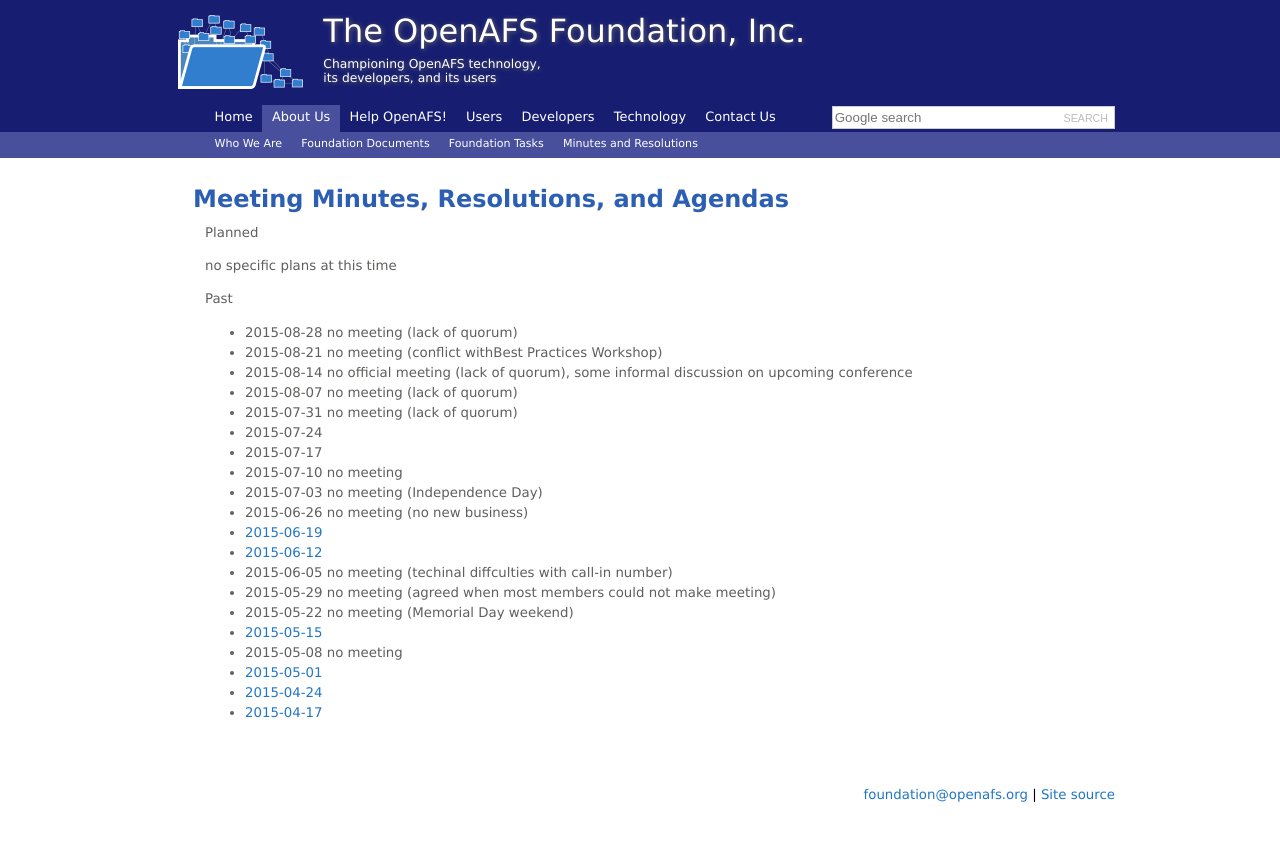
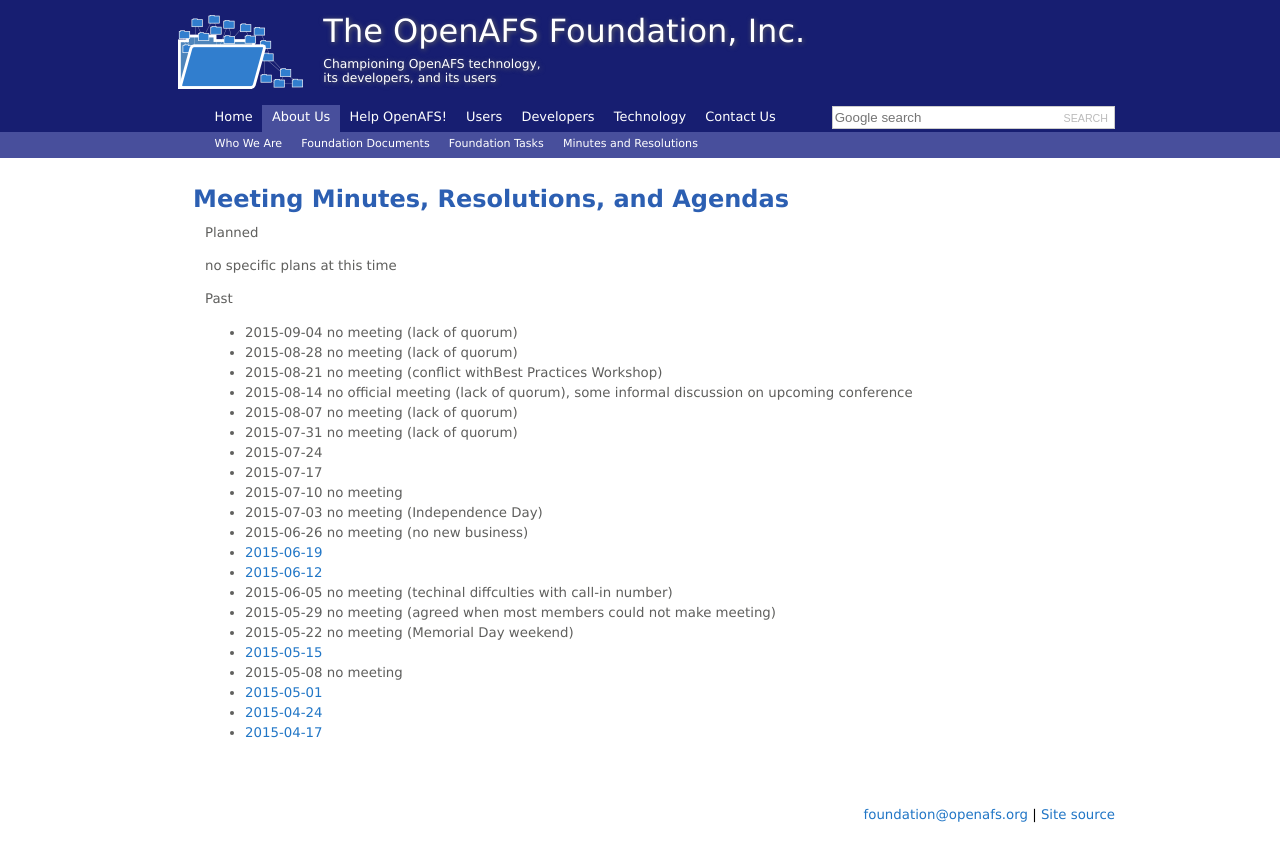
Before and after one commit to openafsfoundation/openafsfoundation.org, a Jekyll site: the page built from about/minutes/index.md, in a window 1280 px wide. Shown: the top 862 px of the page. Built offline with Jekyll 4.4.1, drawn with Linux system fonts in a browser that asks for light colours.

Commit message:
minutes updated, another meeting skipped

```diff
--- a/about/minutes/index.md
+++ b/about/minutes/index.md
@@ -11,6 +11,7 @@
 
 Past
 
+* 2015-09-04 no meeting (lack of quorum)
 * 2015-08-28 no meeting (lack of quorum)
 * 2015-08-21 no meeting (conflict withBest Practices Workshop)
 * 2015-08-14 no official meeting (lack of quorum), some informal discussion on upcoming conference
```
